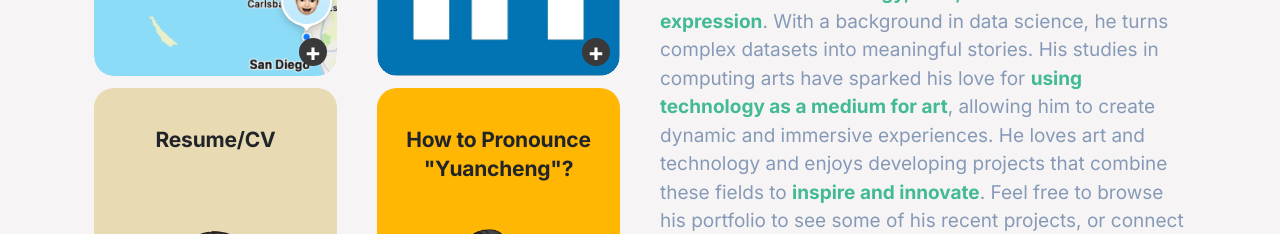
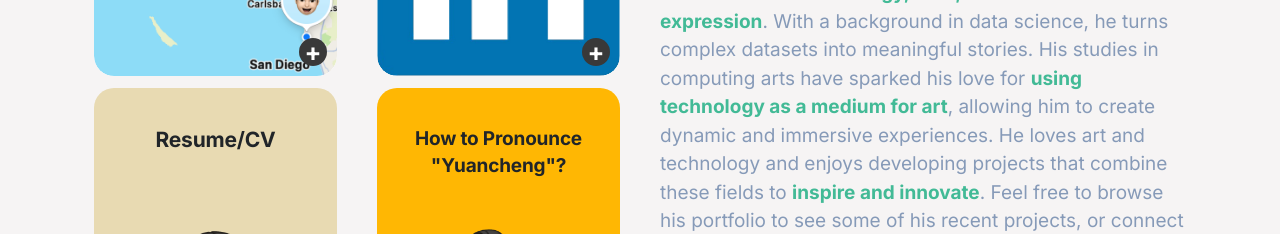
Before and after one commit to cao1224/personal-website, a React (Vite) app: page / in a window 1280 px wide. Shown: the part 1100-1334 px from the top of the page. Built offline with nearby package versions, Linux system fonts and the light colour scheme.

Commit message:
small changes in about me page

```diff
--- a/src/sections/about/About.jsx
+++ b/src/sections/about/About.jsx
@@ -276,7 +276,7 @@ const About = () => {
 
                   <div className="col-6 mb-3">
                     <div className="card square-card" style={{backgroundColor:'#ffb703'}}>
-                      <h3 className="top-center-text">How to Pronounce "Yuancheng"?</h3>
+                      <h4 className="top-center-text">How to Pronounce "Yuancheng"?</h4>
                       <img
                         src={greet}
                         className="card-img-bottom img-fluid scaled-image"
@@ -335,7 +335,7 @@ const About = () => {
                                   <div className="dialogue-row justify-content-end">
                                     <div className="dialogue-audio">
                                       <audio controls>
-                                        <source src="/assets/files/english_pronoun.m4a" type="audio/mpeg" />
+                                        <source src="/assets/files/english_pronoun.m4a" type="audio/mp4" />
                                         Your browser does not support the audio element.
                                       </audio>
                                     </div>
@@ -355,7 +355,7 @@ const About = () => {
                                   <div className="dialogue-row justify-content-end">
                                     <div className="dialogue-audio">
                                       <audio controls>
-                                        <source src="/assets/files/chinese_pronounce.m4a" type="audio/mpeg" />
+                                        <source src="/assets/files/chinese_pronounce.m4a" type="audio/mp4" />
                                         Your browser does not support the audio element.
                                       </audio>
                                     </div>
```
